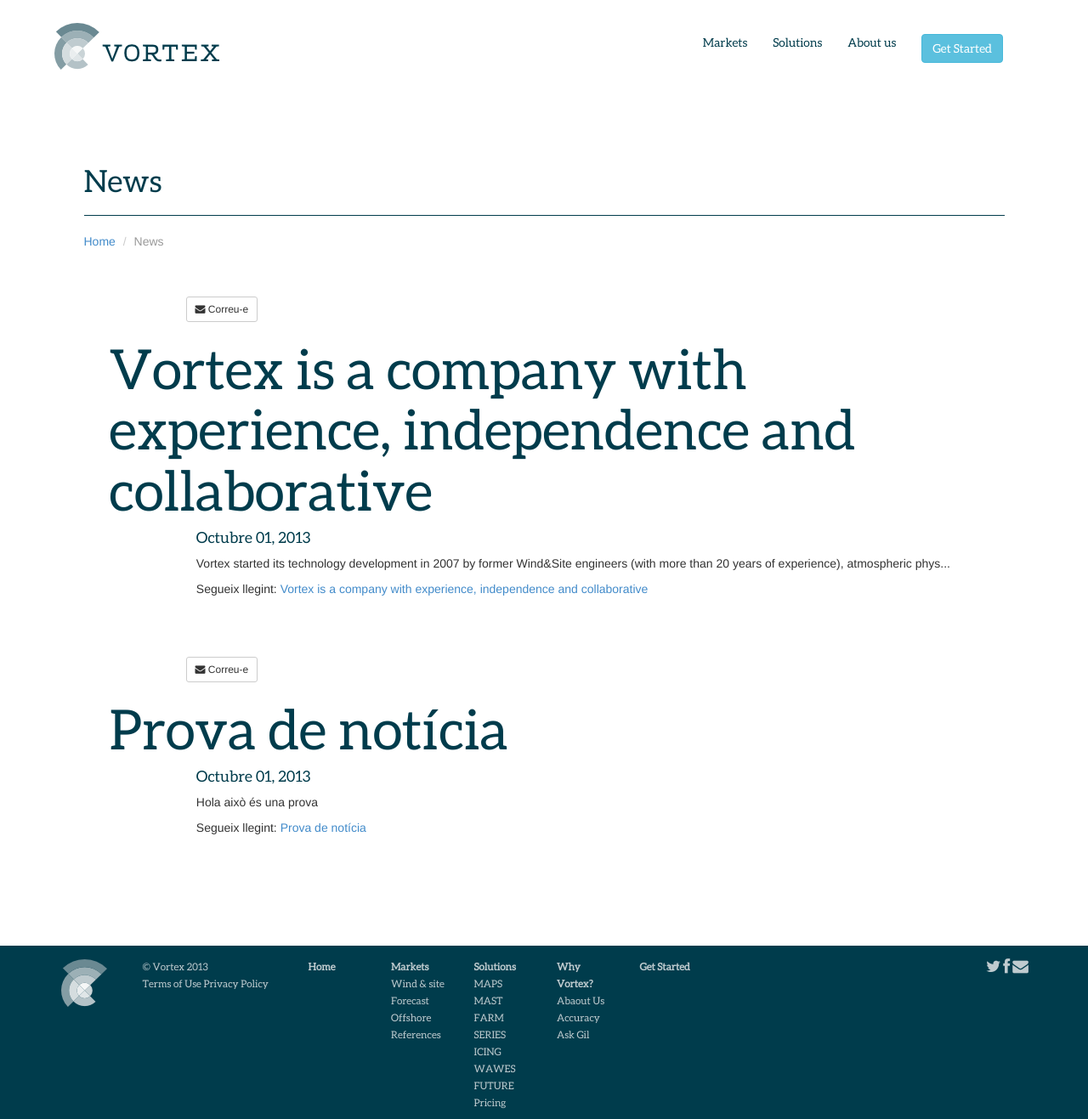
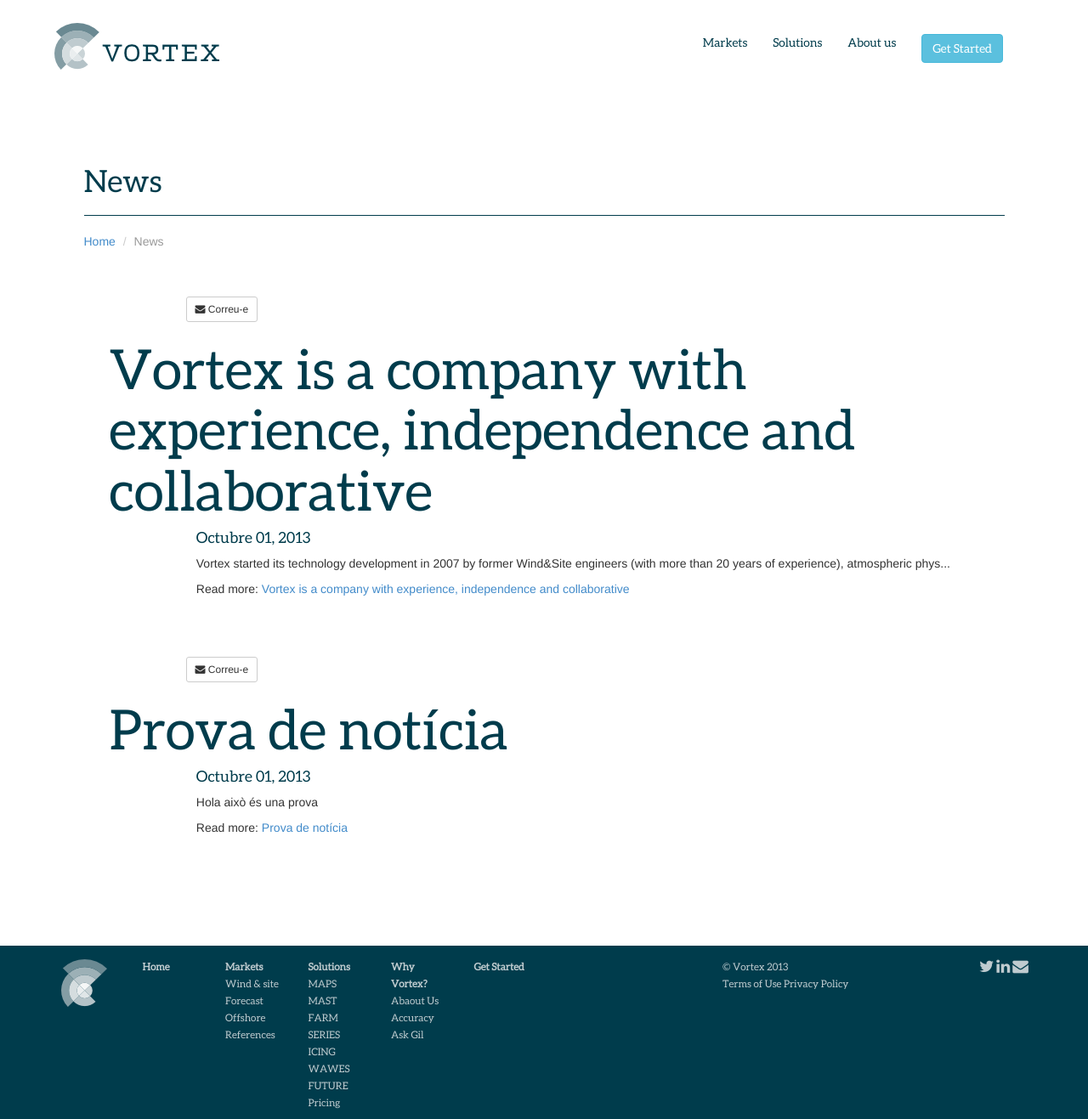
Before and after one commit to vortex-es/vortex-es.github.io, a Jekyll site: the page built from blog/index.html, in a window 1280 px wide and 1317 px high. Shown: the whole window at 85% size. Built offline with Jekyll 4.4.1, drawn with Linux system fonts in a browser that asks for light colours; Markdown is read by kramdown in place of the engine named in the settings.

Commit message:
canviat el footer per incloure la icona de linkedin.

```diff
--- a/_includes/blog-card.html
+++ b/_includes/blog-card.html
@@ -6,6 +6,6 @@
 	<div class="card-content">
 		<h4><time datetime="{{ post.date | date: "%Y-%m-%d %H:%M%z" }}">{{ post.date | localize: ":simple" }}</time></h4>
 		<p>{{ post.excerpt | truncate: 140 }}</p>
-		<p class='continue-link'>Segueix llegint: <a href='{{site.baseurl}}{{post.url}}'>{{post.title}}</a></p>
+		<p class='continue-link'>Read more: <a href='{{site.baseurl}}{{post.url}}'>{{post.title}}</a></p>
 	</div>
 </div>
--- a/_layouts/default.html
+++ b/_layouts/default.html
@@ -20,9 +20,6 @@
           <div class="row">
             <div class="col-sm-1 col-lg-1">
               <p><img src="{{ site.base_url }}/assets/img/vortex-logo-footer.png" /></p>
-            </div>
-            <div class="col-sm-2 col-lg-2">
-              <p><small>&copy; Vortex 2013<br/>Terms of Use Privacy Policy</small></p>
             </div>
             <div class="col-sm-1 col-lg-1">
               <p>
@@ -65,8 +62,11 @@
             <div class="col-sm-1 col-lg-1">
               <p><small><strong>Get Started</strong></small></p>
             </div>
-            <div class="col-sm-4 col-lg-4">
-              <p class="text-right"><a href="#" title="Twitter" rel="external"><i class="icon-twitter icon-large"></i></a> <a href="#" title="Facebook" rel="external"><i class="icon-facebook icon-large"></i></a> <a href="mailto:info@oxygen.cat" title="Correu-e" rel="external"><i class="icon-envelope icon-large"></i></a></p>
+            <div class="col-sm-2 col-lg-2 col-sm-offset-2 col-lg-offset-2">
+              <p><small>&copy; Vortex 2013<br/>Terms of Use Privacy Policy</small></p>
+            </div>
+            <div class="col-sm-2 col-lg-2">
+              <p class="text-right"><a href="#" title="Twitter" rel="external"><i class="icon-twitter icon-large"></i></a> <a href="#" title="Facebook" rel="external"><i class="icon-linkedin icon-large"></i></a> <a href="mailto:info@oxygen.cat" title="Correu-e" rel="external"><i class="icon-envelope icon-large"></i></a></p>
             </div>
           </div>
         </div>
```
Also changed, not shown: _layouts/home.html (+5 -5 lines).
